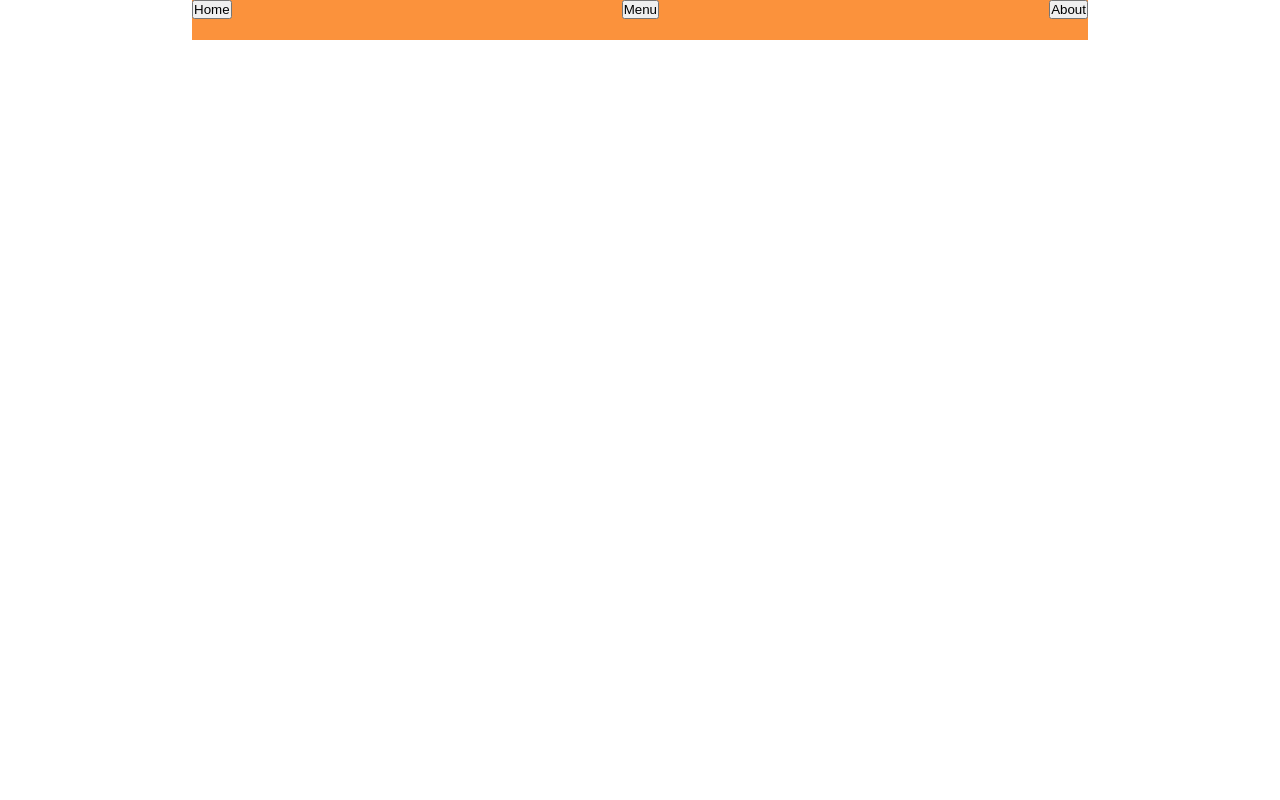
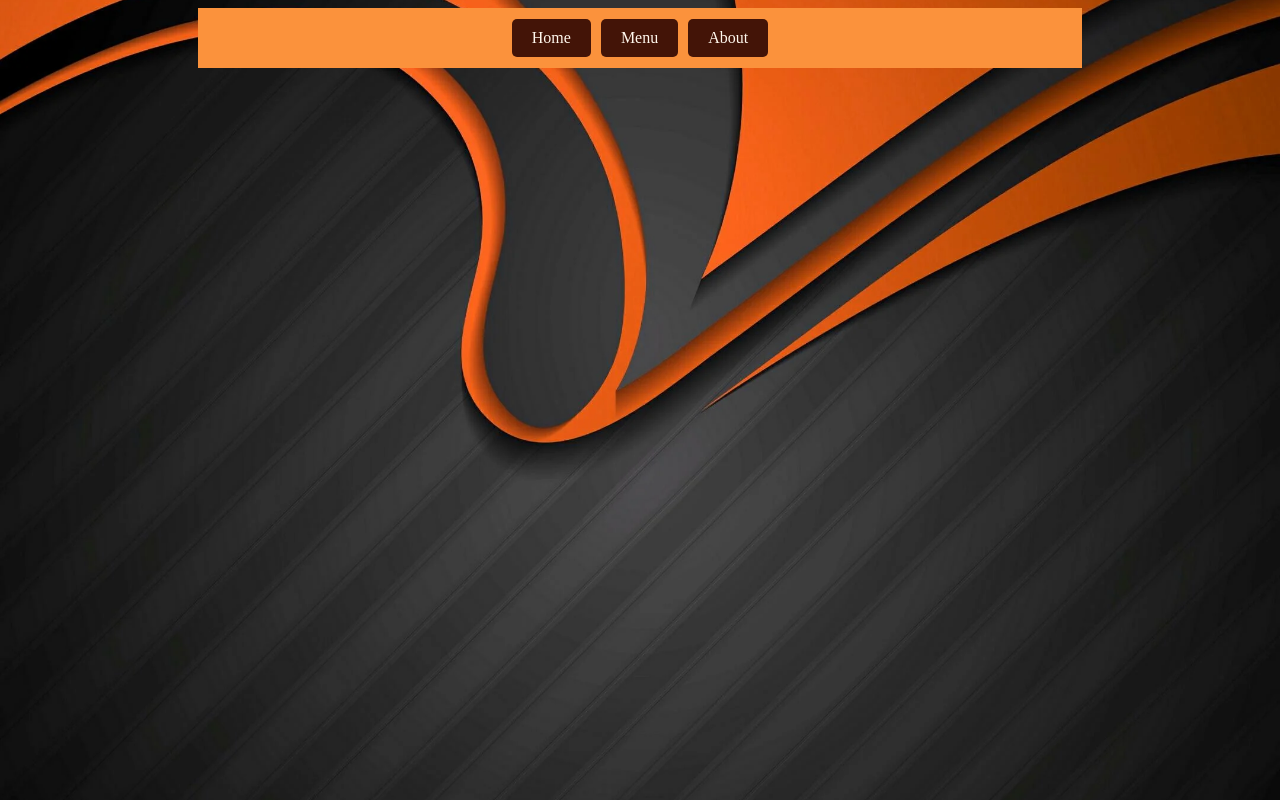
Before and after one commit to Shadrack04/odin-restaurant, a website built with webpack: page src/template.html in a window 1280 px wide. Built offline with nearby package versions, Linux system fonts and the light colour scheme.

Commit message:
style the header with three beautiful buttons

```diff
--- a/src/styles/style.scss
+++ b/src/styles/style.scss
@@ -1,16 +1,43 @@
-@mixin flexCenter($justy) {
+$primary-color: #fb923c;
+$second-color: #431407;
+$secondary-text-color: #fff7ed;
+
+@mixin flexCenter() {
   display: flex;
-  justify-content: $justy;
+  justify-content: center;
   align-items: center;
 }
 
+body {
+  background-image: url(../../asset/images/wp4706561.webp);
+  background-repeat: no-repeat;
+  background-size: cover;
+  background-position: center;
+  background-attachment: fixed;
+  background-origin: content-box;
+}
+
 header {
-  background-color: #fb923c;
+  background-color: $primary-color;
   width: 70%;
-  height: 40px;
+  height: 60px;
   margin: 0 auto;
   nav {
-    @include flexCenter(space-between);
-
+    height: 100%;
+    @include flexCenter();
+  }
+  button {
+    all: unset;
+    padding: 10px 20px;
+    margin: 5px;
+    color: $secondary-text-color;
+    background-color: $second-color;
+    border-radius: 5px;
+    transition: 0.4s ease-in-out;
+    &:hover {
+      background: transparent;
+      border: 2px solid $second-color;
+      color: #431407;
+    }
   }
 }
```
Also changed, not shown: asset/images/EBuEGHy.webp (added), asset/images/wp4706561.webp (added), src/styles/style.css, 1 other file.
